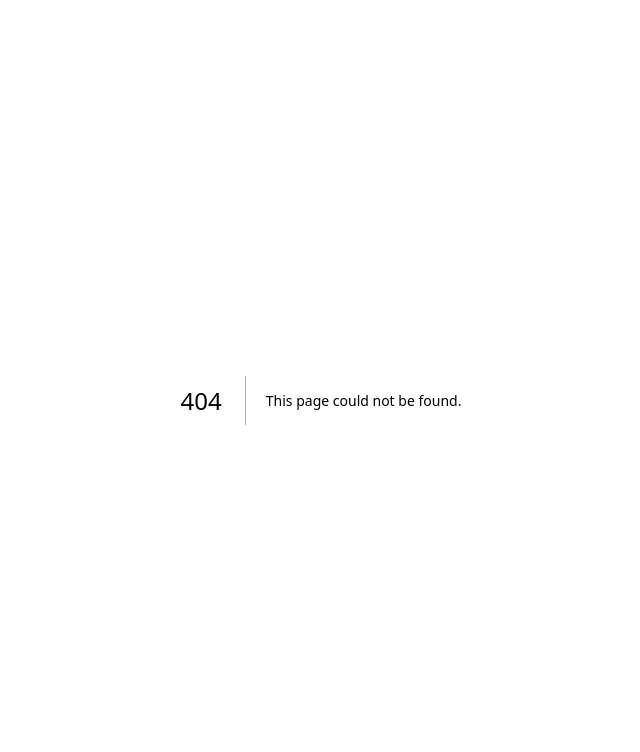
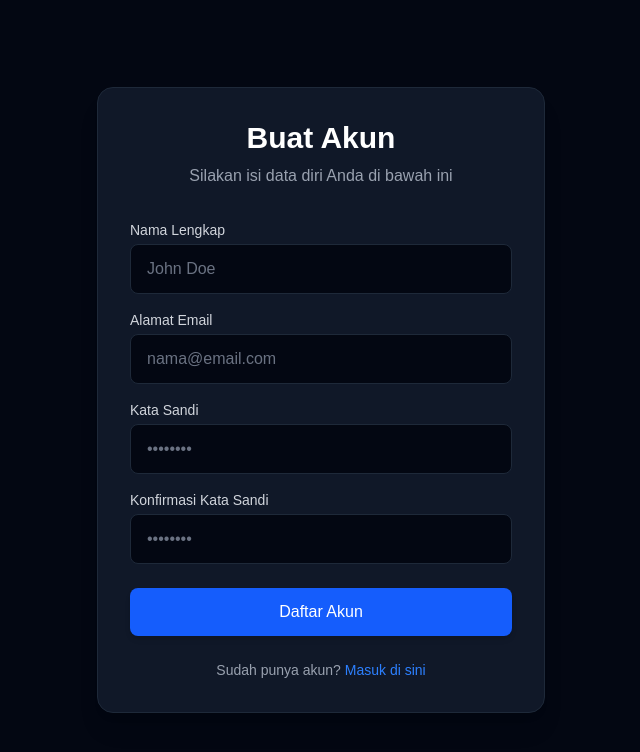
Before and after one commit to alysasalsaa/dive3d, a Next.js app in the folder frontend/: page /register in a window 1280 px wide. Before the commit this address had no page. Shown: the top 752 px of the page, without its empty margins (319-959 px from the left). Built offline with nearby package versions, Linux system fonts and the light colour scheme.

Commit message:
feat: add page login and register

```diff
--- /dev/null
+++ b/frontend/app/login/page.tsx
@@ -0,0 +1,90 @@
+'use client';
+
+import Link from 'next/link';
+import { useState } from 'react';
+
+export default function LoginPage() {
+  const [email, setEmail] = useState('');
+  const [password, setPassword] = useState('');
+  const [isLoading, setIsLoading] = useState(false);
+
+  const handleSubmit = (e: React.FormEvent) => {
+    e.preventDefault();
+    setIsLoading(true);
+
+    // Simulasikan delay untuk request API (bisa dihapus nanti setelah ada koneksi backend)
+    setTimeout(() => {
+      setIsLoading(false);
+      console.log('Login Details:', { email, password });
+      alert("Simulasi Login Berhasil. Cek Console.");
+      // TODO: Hubungkan dengan Backend (fetch/axios ke endpoint Laravel)
+    }, 1500);
+  };
+
+  return (
+    <div className="min-h-screen flex items-center justify-center bg-gray-950 p-4">
+      <div className="w-full max-w-md bg-gray-900 rounded-2xl shadow-xl overflow-hidden border border-gray-800">
+        <div className="p-8">
+          <div className="mb-8 text-center">
+            <h2 className="text-3xl font-bold text-white mb-2">Selamat Datang</h2>
+            <p className="text-gray-400">Silakan masuk ke akun Anda</p>
+          </div>
+
+          <form onSubmit={handleSubmit} className="space-y-5">
+            <div>
+              <label className="block text-sm font-medium text-gray-300 mb-1" htmlFor="email">
+                Alamat Email
+              </label>
+              <input
+                id="email"
+                type="email"
+                value={email}
+                onChange={(e) => setEmail(e.target.value)}
+                required
+                className="w-full px-4 py-3 bg-gray-950 border border-gray-800 rounded-lg text-white placeholder-gray-500 focus:outline-none focus:ring-2 focus:ring-blue-500 focus:border-transparent transition-all"
+                placeholder="nama@email.com"
+              />
+            </div>
+
+            <div>
+              <div className="flex items-center justify-between mb-1">
+                <label className="block text-sm font-medium text-gray-300" htmlFor="password">
+                  Kata Sandi
+                </label>
+                <Link href="#" className="text-sm text-blue-500 hover:text-blue-400 transition-colors">
+                  Lupa kata sandi?
+                </Link>
+              </div>
+              <input
+                id="password"
+                type="password"
+                value={password}
+                onChange={(e) => setPassword(e.target.value)}
+                required
+                className="w-full px-4 py-3 bg-gray-950 border border-gray-800 rounded-lg text-white placeholder-gray-500 focus:outline-none focus:ring-2 focus:ring-blue-500 focus:border-transparent transition-all"
+                placeholder="••••••••"
+              />
+            </div>
+
+            <button
+              type="submit"
+              disabled={isLoading}
+              className="w-full py-3 px-4 bg-blue-600 hover:bg-blue-700 text-white font-medium rounded-lg shadow-md focus:outline-none focus:ring-2 focus:ring-blue-500 focus:ring-offset-2 focus:ring-offset-gray-900 transition-all disabled:opacity-70 disabled:cursor-not-allowed"
+            >
+              {isLoading ? 'Memproses...' : 'Masuk'}
+            </button>
+          </form>
+
+          <div className="mt-8 text-center">
+            <p className="text-gray-400 text-sm">
+              Belum punya akun?{' '}
+              <Link href="/register" className="text-blue-500 font-medium hover:text-blue-400 transition-colors">
+                Daftar sekarang
+              </Link>
+            </p>
+          </div>
+        </div>
+      </div>
+    </div>
+  );
+}
--- /dev/null
+++ b/frontend/app/register/page.tsx
@@ -0,0 +1,123 @@
+'use client';
+
+import Link from 'next/link';
+import { useState } from 'react';
+
+export default function RegisterPage() {
+  const [name, setName] = useState('');
+  const [email, setEmail] = useState('');
+  const [password, setPassword] = useState('');
+  const [confirmPassword, setConfirmPassword] = useState('');
+  const [isLoading, setIsLoading] = useState(false);
+
+  const handleSubmit = (e: React.FormEvent) => {
+    e.preventDefault();
+
+    if (password !== confirmPassword) {
+      alert("Kata sandi tidak cocok!");
+      return;
+    }
+
+    setIsLoading(true);
+
+    // Simulasikan delay untuk request API
+    setTimeout(() => {
+      setIsLoading(false);
+      console.log('Register Details:', { name, email, password });
+      alert("Simulasi Register Berhasil. Cek Console.");
+      // TODO: Hubungkan dengan Backend
+    }, 1500);
+  };
+
+  return (
+    <div className="min-h-screen flex items-center justify-center bg-gray-950 p-4">
+      <div className="w-full max-w-md bg-gray-900 rounded-2xl shadow-xl overflow-hidden border border-gray-800">
+        <div className="p-8">
+          <div className="mb-8 text-center">
+            <h2 className="text-3xl font-bold text-white mb-2">Buat Akun</h2>
+            <p className="text-gray-400">Silakan isi data diri Anda di bawah ini</p>
+          </div>
+
+          <form onSubmit={handleSubmit} className="space-y-4">
+            <div>
+              <label className="block text-sm font-medium text-gray-300 mb-1" htmlFor="name">
+                Nama Lengkap
+              </label>
+              <input
+                id="name"
+                type="text"
+                value={name}
+                onChange={(e) => setName(e.target.value)}
+                required
+                className="w-full px-4 py-3 bg-gray-950 border border-gray-800 rounded-lg text-white placeholder-gray-500 focus:outline-none focus:ring-2 focus:ring-blue-500 focus:border-transparent transition-all"
+                placeholder="John Doe"
+              />
+            </div>
+
+            <div>
+              <label className="block text-sm font-medium text-gray-300 mb-1" htmlFor="email">
+                Alamat Email
+              </label>
+              <input
+                id="email"
+                type="email"
+                value={email}
+                onChange={(e) => setEmail(e.target.value)}
+                required
+                className="w-full px-4 py-3 bg-gray-950 border border-gray-800 rounded-lg text-white placeholder-gray-500 focus:outline-none focus:ring-2 focus:ring-blue-500 focus:border-transparent transition-all"
+                placeholder="nama@email.com"
+              />
+            </div>
+
+            <div>
+              <label className="block text-sm font-medium text-gray-300 mb-1" htmlFor="password">
+                Kata Sandi
+              </label>
+              <input
+                id="password"
+                type="password"
+                value={password}
+                onChange={(e) => setPassword(e.target.value)}
+                required
+                className="w-full px-4 py-3 bg-gray-950 border border-gray-800 rounded-lg text-white placeholder-gray-500 focus:outline-none focus:ring-2 focus:ring-blue-500 focus:border-transparent transition-all"
+                placeholder="••••••••"
+              />
+            </div>
+
+            <div>
+              <label className="block text-sm font-medium text-gray-300 mb-1" htmlFor="confirmPassword">
+                Konfirmasi Kata Sandi
+              </label>
+              <input
+                id="confirmPassword"
+                type="password"
+                value={confirmPassword}
+                onChange={(e) => setConfirmPassword(e.target.value)}
+                required
+                className="w-full px-4 py-3 bg-gray-950 border border-gray-800 rounded-lg text-white placeholder-gray-500 focus:outline-none focus:ring-2 focus:ring-blue-500 focus:border-transparent transition-all"
+                placeholder="••••••••"
+              />
+            </div>
+
+            <button
+              type="submit"
+              disabled={isLoading}
+              className="w-full py-3 px-4 mt-2 bg-blue-600 hover:bg-blue-700 text-white font-medium rounded-lg shadow-md focus:outline-none focus:ring-2 focus:ring-blue-500 focus:ring-offset-2 focus:ring-offset-gray-900 transition-all disabled:opacity-70 disabled:cursor-not-allowed"
+            >
+              {isLoading ? 'Memproses...' : 'Daftar Akun'}
+            </button>
+          </form>
+
+          <div className="mt-6 text-center">
+            <p className="text-gray-400 text-sm">
+              Sudah punya akun?{' '}
+              <Link href="/login" className="text-blue-500 font-medium hover:text-blue-400 transition-colors">
+                Masuk di sini
+              </Link>
+            </p>
+          </div>
+        </div>
+      </div>
+    </div>
+  );
+}
```
